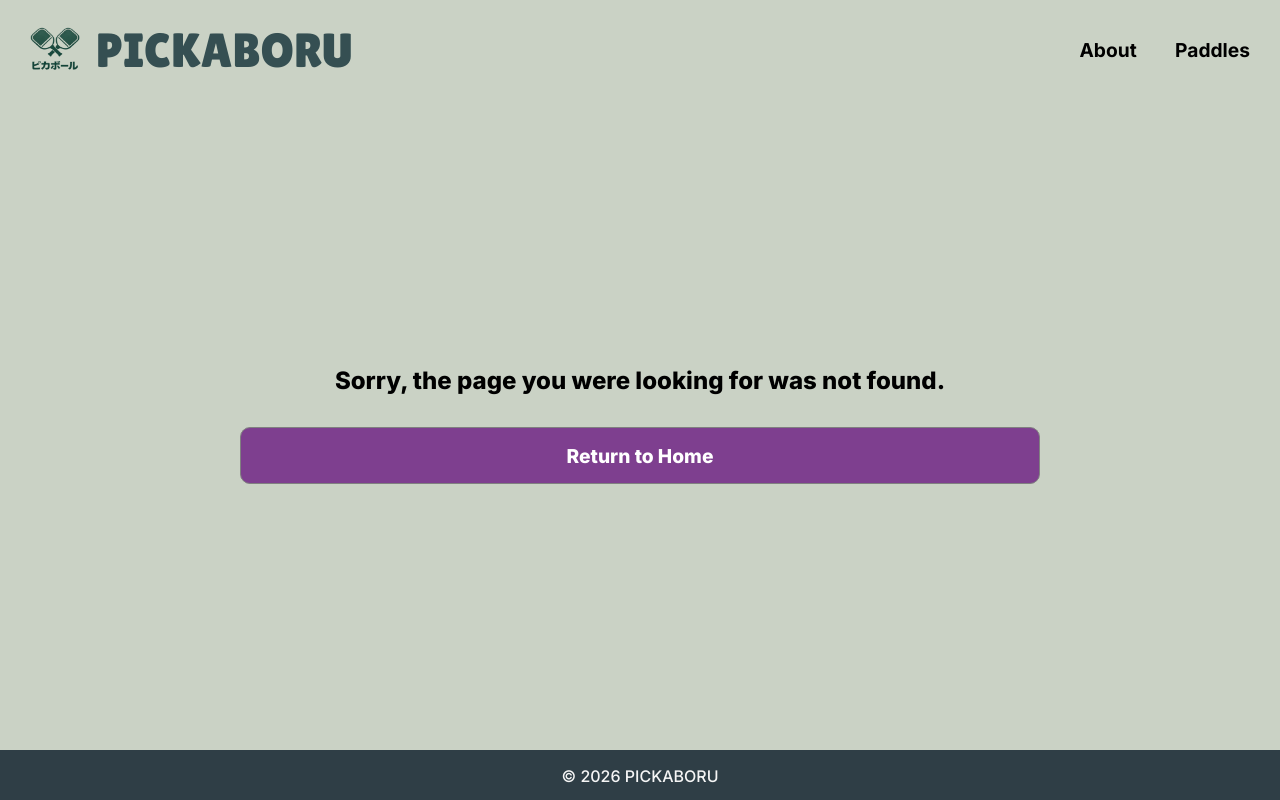
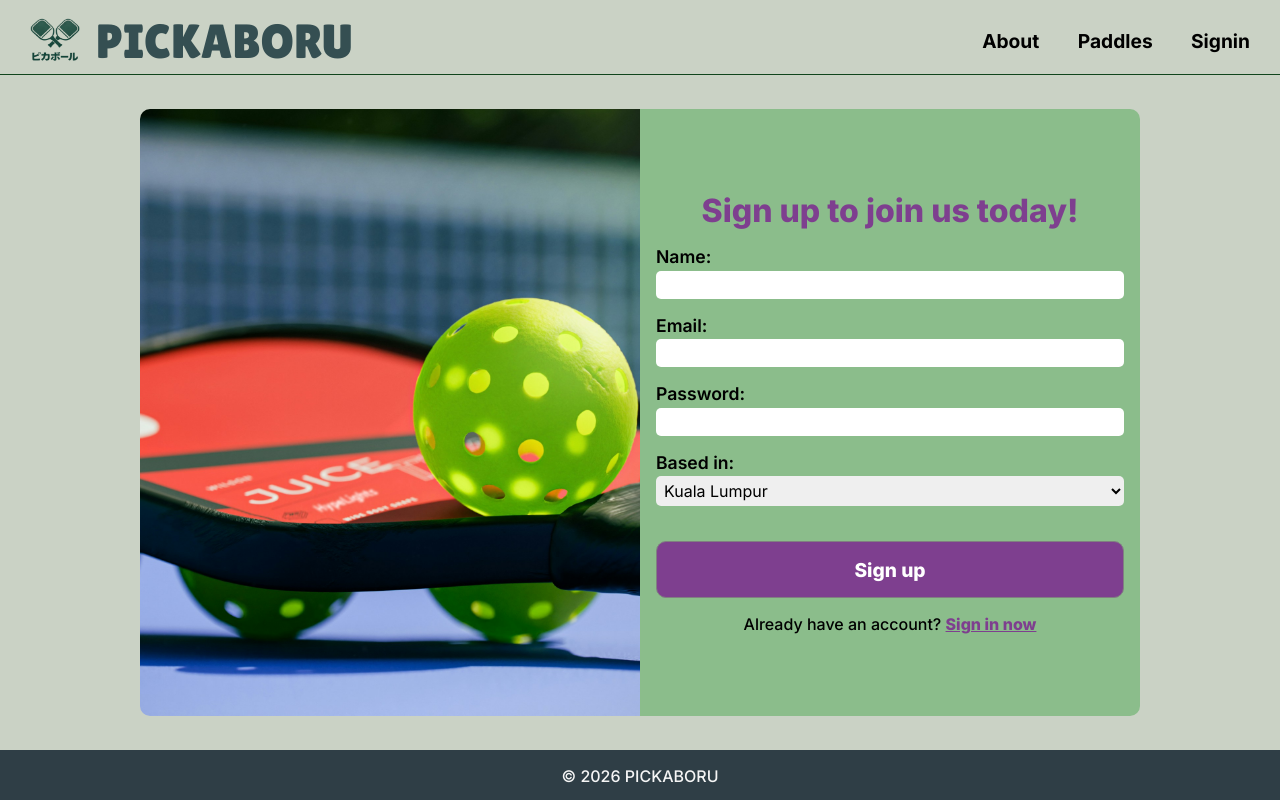
Before and after one commit to wengti/pickaboru, a React (Vite) app: page /signup in a window 1280 px wide. Before the commit this address had no page. Built offline with nearby package versions, Linux system fonts and the light colour scheme.

Commit message:
Complete UI for sign in and up

```diff
--- /dev/null
+++ b/src/Auth/Signin.jsx
@@ -0,0 +1,70 @@
+import "./css/auth-form.css"
+import { NavLink } from 'react-router'
+
+export default function Signin() {
+    return (
+
+        <div className='auth-sec'>
+            <div className='auth-inner-sec'>
+
+                <div className='img-div'>
+                    <img src='/images/auth-bg.jpg' />
+                </div>
+
+                <form className='auth-form'>
+                    <span className='auth-form-title'>Sign in to your account</span>
+
+                    <div className='form-input-div'>
+                        <label
+                            htmlFor='email'
+                        >
+                            Email:
+                        </label>
+
+                        <input
+                            type='email'
+                            id='email'
+                            name='email'
+                            className='form-input'
+                            required
+                        />
+                    </div>
+
+                    <div className='form-input-div'>
+                        <label
+                            htmlFor='password'
+                        >
+                            Password:
+                        </label>
+
+                        <input
+                            type='password'
+                            id='password'
+                            name='password'
+                            className='form-input'
+                            required
+                        />
+                    </div>
+
+                    <button
+                        type='submit'
+                        className='btn auth-form-btn'
+                    >
+                        Sign in
+                    </button>
+
+                    <div className='hint'>
+                        <span>Dont have an account yet? </span>
+                        <NavLink
+                            className='redirect'
+                            to="/signup"
+                        >
+                            Sign up now
+                        </NavLink>
+                    </div>
+                </form>
+            </div>
+
+        </div>
+    )
+}
--- /dev/null
+++ b/src/Auth/Signup.jsx
@@ -0,0 +1,117 @@
+import "./css/auth-form.css"
+import { NavLink } from 'react-router'
+
+export default function Signup() {
+
+    const locationOptions = [
+        "Johor", "Kedah", "Kelantan", "Kuala Lumpur",
+        "Labuan", "Melaka", "Negeri Sembilan", "Pahang", "Perak",
+        "Perlis", "Pulau Pinang", "Putrajaya", "Sabah", "Sarawak",
+        "Selangor", "Terengganu"
+    ]
+    const locationOptionsEl = locationOptions.map( option => {
+        return(
+            <option value={option} key={option} selected={option === 'Kuala Lumpur' && true}>
+                {option}
+            </option>
+        )
+    })
+
+    return (
+        <div className='auth-sec'>
+            <div className='auth-inner-sec'>
+
+                <div className='img-div'>
+                    <img src='/images/auth-bg-2.jpg' />
+                </div>
+
+                <form className='auth-form'>
+                    <span className='auth-form-title'>Sign up to join us today!</span>
+
+                    <div className='form-input-div'>
+                        <label
+                            htmlFor='name'
+                        >
+                            Name:
+                        </label>
+
+                        <input
+                            type='text'
+                            id='name'
+                            name='name'
+                            className='form-input'
+                            required
+                        />
+                    </div>
+
+                    <div className='form-input-div'>
+                        <label
+                            htmlFor='email'
+                        >
+                            Email:
+                        </label>
+
+                        <input
+                            type='email'
+                            id='email'
+                            name='email'
+                            className='form-input'
+                            required
+                        />
+                    </div>
+
+                    <div className='form-input-div'>
+                        <label
+                            htmlFor='password'
+                        >
+                            Password:
+                        </label>
+
+                        <input
+                            type='password'
+                            id='password'
+                            name='password'
+                            className='form-input'
+                            required
+                        />
+                    </div>
+
+                    <div className='form-input-div'>
+                        <label
+                            htmlFor='location'
+                        >
+                            Based in:
+                        </label>
+
+                        <select
+                            id='location'
+                            name='location'
+                            className='form-input'
+                            required
+                        >
+                            {locationOptionsEl}
+                        </select>
+                    </div>
+
+                    <button
+                        type='submit'
+                        className='btn auth-form-btn'
+                    >
+                        Sign up
+                    </button>
+
+                    <div className='hint'>
+                        <span>Already have an account? </span>
+                        <NavLink
+                            className='redirect'
+                            to="/signin"
+                        >
+                            Sign in now
+                        </NavLink>
+                    </div>
+                </form>
+            </div>
+
+        </div>
+    )
+}
--- /dev/null
+++ b/src/Auth/css/auth-form.css
@@ -0,0 +1,88 @@
+.auth-sec {
+    width: 100%;
+    height: var(--content-min-height);
+    display: flex;
+    justify-content: center;
+    align-items: center;
+}
+
+.auth-inner-sec {
+    width: 90%;
+    max-width: 1000px;
+    height: 90%;
+    display: flex;
+
+}
+
+.img-div {
+    width: 50%;
+    height: 100%;
+
+    img {
+        object-fit: cover;
+        height: 100%;
+        width: 100%;
+        border-top-left-radius: 10px;
+        border-bottom-left-radius: 10px;
+    }
+}
+
+.auth-form {
+    width: 50%;
+    height: 100%;
+    background-color: var(--card-bg-color);
+    border-top-right-radius: 10px;
+    border-bottom-right-radius: 10px;
+    display: flex;
+    flex-direction: column;
+    justify-content: center;
+    align-items: center;
+    padding: 0 1em;
+}
+
+.auth-form-title {
+    color: var(--card-highlight-color);
+    font-weight: 800;
+    font-size: 2rem;
+    padding-bottom: 0.5em;
+}
+
+.form-input-div {
+    display: flex;
+    flex-direction: column;
+    width: 100%;
+    margin-bottom: 1em;
+
+    label {
+        font-size: 1.1rem;
+        font-weight: 600;
+        margin-bottom: 0.2em;
+    }
+
+    .form-input {
+        border: none;
+        border-radius: 5px;
+        font-family: inherit;
+        font-size: 1rem;
+        padding: 0.25em 0.25em;
+    }
+}
+
+.auth-form-btn{
+    width: 100%;
+    margin-top: 1em;
+}
+
+.auth-form-btn:hover{
+    cursor: pointer;
+}
+
+.hint {
+    margin-top: 1em;
+}
+
+.redirect{
+    color: var(--card-highlight-color);
+    font-weight: 800;
+    text-decoration: underline;
+}
--- a/src/Component/css/paddlefilter.css
+++ b/src/Component/css/paddlefilter.css
@@ -3,7 +3,7 @@
     display: flex;
     flex-wrap: wrap;
     gap: 1em;
-    margin: 1em 0;
+    margin: 1.2em 0 0.4em;
     align-items: center;
     justify-content: center;
 }
--- a/src/Content/Home.jsx
+++ b/src/Content/Home.jsx
@@ -13,7 +13,8 @@ export default function Home(){
             <span className='small-text'>Rent pickleball paddles from the community and play with confidence before committing.</span>
             <NavLink
                 className='btn home-btn'
-                to="/paddles">
+                to="/signin"
+            >
                 Get started!
             </NavLink>
         </section>
--- a/src/Content/PaddleDetail.jsx
+++ b/src/Content/PaddleDetail.jsx
@@ -4,8 +4,8 @@ import "./css/paddledetail.css"
 import Loading from '../Utils/Loading'
 import Error from '../Utils/Error'
 import NotFound from '../Utils/NotFound'
-import { useState, useEffect } from 'react'
-import { useParams, NavLink, useNavigate, useSearchParams } from 'react-router'
+import { useState, useEffect} from 'react'
+import { useParams, NavLink, useNavigate, useLocation} from 'react-router'
 import { supabase } from '../supabase/supabase-client'
 import { translation } from '../misc/translation'
 import { IoMdArrowRoundBack } from "react-icons/io"
@@ -14,13 +14,23 @@ export default function PaddleDetail() {
 
     // State
     const [paddle, setPaddle] = useState(null)
+    const [isFetchAttempted, setIsFetchAttempted] =useState(false)
     const [error, setError] = useState(null)
+
 
     // Params
     const { id } = useParams()
 
     // Navigate
     const navigate = useNavigate()
+
+    // Location / query string
+    const location = useLocation()
+    const backQueryArr = location.state
+    let backQueryStr = ""
+    if (backQueryArr && backQueryArr.length > 0){
+        backQueryStr = "..?" + new URLSearchParams(backQueryArr).toString()
+    }
 
     // Effect
     useEffect(() => {
@@ -32,6 +42,7 @@ export default function PaddleDetail() {
                     throw error
                 }
                 setError(null)
+                setIsFetchAttempted(true)
                 setPaddle(data[0])
             }
             catch (err) {
@@ -41,6 +52,7 @@ export default function PaddleDetail() {
         fetchData()
 
     }, [])
+
 
     // Derived flag form state
     let hasError = false
@@ -54,27 +66,35 @@ export default function PaddleDetail() {
         isLoading = true
     }
     else if(!paddle){
-        // Navigate to Not Found if no data
+        // Navigate to Not Found if no data using the effect below
         hasData = false
-        navigate('/notfound')
-
+        isLoading = true //set to loading meanwhile
     }
     else if (Object.keys(paddle).length > 0) {
         hasData = true
     }
+
+    useEffect( () => {
+        console.log('Has Data?: ', hasData)
+        console.log('Is Loading?: ', isLoading)
+
+        if(!hasData && isLoading && isFetchAttempted){
+            navigate('/notfound')
+        }
+    }, [hasData, isLoading, isFetchAttempted])
 
 
 
     // Back Element
     const backElement = (
         <NavLink
-            to=".."
+            to={ backQueryStr ? backQueryStr : ".."}
             relative="path"
         >
             <div className='back-div'>
                 <IoMdArrowRoundBack className='back-arrow' />
                 <span className='back-text'>
-                    Back to all paddles
+                    { backQueryStr ? "Back to filtered paddles" : "Back to all paddles"}
                 </span>
             </div>
         </NavLink>
@@ -120,6 +140,3 @@ export default function PaddleDetail() {
     )
 
 }
-
-
-//
--- a/src/Content/Paddles.jsx
+++ b/src/Content/Paddles.jsx
@@ -134,6 +134,7 @@ export default function Paddles() {
                 <NavLink
                     to={`/paddles/${item.id}`}
                     key={item.id}
+                    state={ [...searchParams.entries()] }
                 >
 
                     <div className='paddle-card'>
--- a/src/Layout/Header.jsx
+++ b/src/Layout/Header.jsx
@@ -16,6 +16,7 @@ export default function Header(){
             <nav className='header-nav'>
                 <NavLink
                     to="/about"
+                    end
                     className={({isActive}) => isActive ? "nav-btn active-nav-btn" : "nav-btn"}
                 >
                     About
@@ -27,6 +28,14 @@ export default function Header(){
                 >
                     Paddles
                 </NavLink>
+
+                <NavLink
+                    to="/signin"
+                    end
+                    className={({isActive}) => isActive ? "nav-btn active-nav-btn" : "nav-btn"}
+                >
+                    Signin
+                </NavLink>
             </nav>
         </header>
     )
--- a/src/Layout/css/layout.css
+++ b/src/Layout/css/layout.css
@@ -2,10 +2,11 @@
 
 header{
     display: flex;
-    padding: 1em var(--side-pad);
+    padding: 0.5em var(--side-pad) 0em;
     justify-content: space-between;
     align-items: center;
     height: var(--header-height);
+    border-bottom: 1px solid #10451d;
 }
 
 .logo-div{
--- a/src/index.css
+++ b/src/index.css
@@ -10,7 +10,7 @@
     --card-highlight-color: #7e3f8f;
 
     /* Header and Footer */
-    --header-height: 100px;
+    --header-height: 75px;
     --footer-height: 50px;
     --content-min-height: calc(100vh - var(--header-height) - var(--footer-height));
     /* Padding */
```
Also changed, not shown: src/App.jsx (+10 -2 lines), public/images/auth-bg-2.jpg (added), 1 other file (tests, documents, lock files or other folders).
